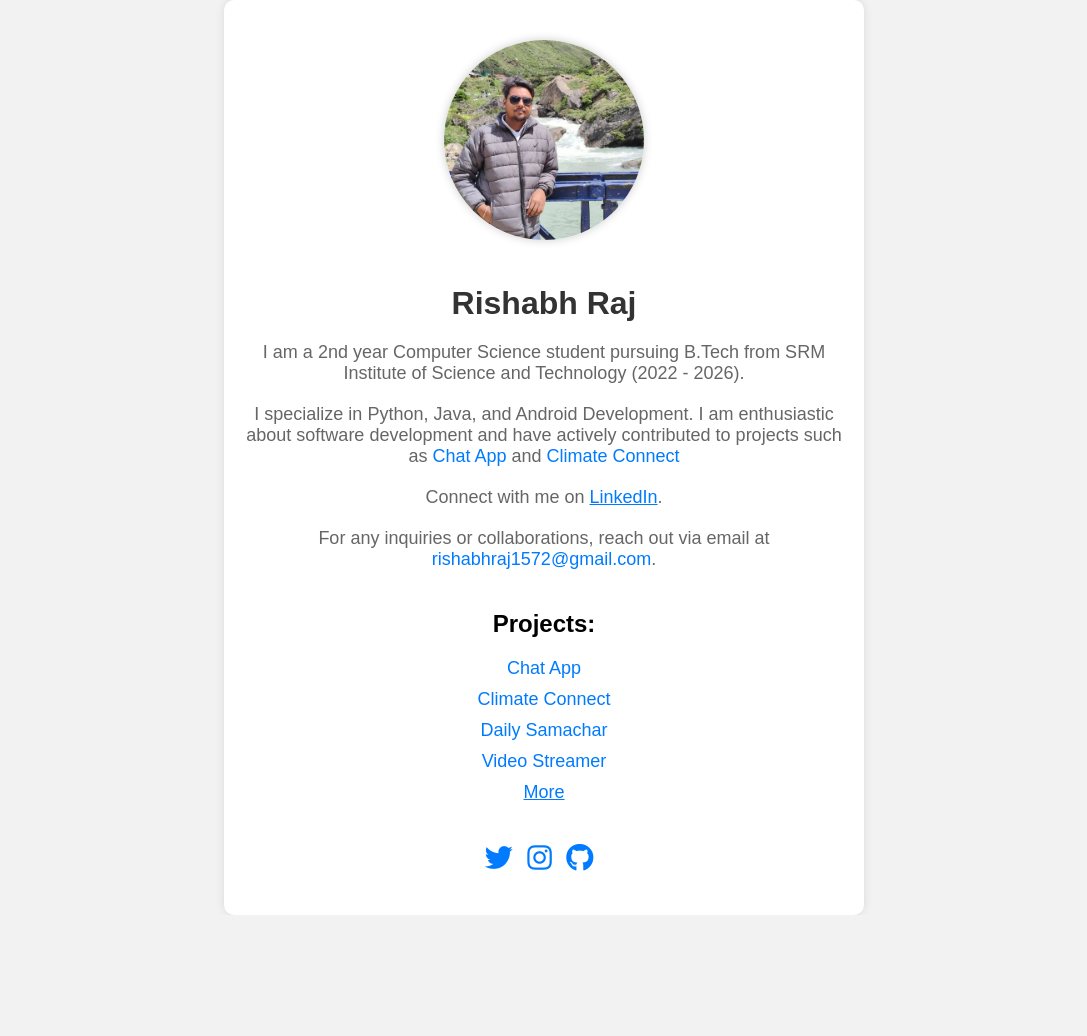
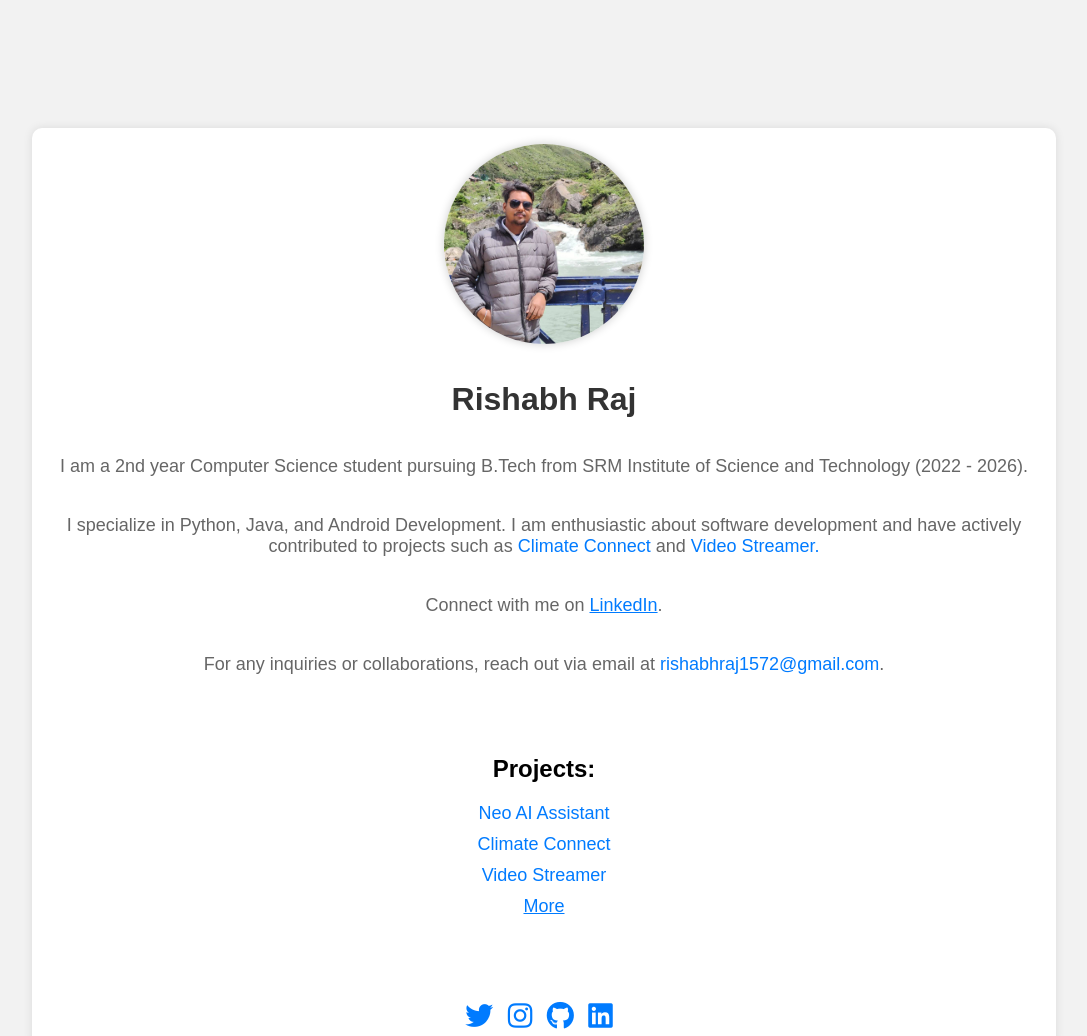
Before and after one commit to rishabhraj1572/Pinfo, a plain HTML site: page index.html in a window 1280 px wide. Shown: the top 1036 px of the page, without its empty margins (96-1183 px from the left). Before the commit the page ends 915 px from the top, so only its background shows below. Drawn offline with Linux system fonts and the light colour scheme.

Commit message:
Update index.html

```diff
--- a/index.html
+++ b/index.html
@@ -14,13 +14,21 @@
     }
 
     .container {
-      max-width: 600px;
-      margin: 0 auto;
-      padding: 40px 20px;
+      /* max-width: 600px; */
+      /* margin: 50px ;
+      padding: 40px 20px; */
       text-align: center;
       background-color: #ffffff;
       border-radius: 10px;
       box-shadow: 0px 0px 10px rgba(0, 0, 0, 0.1);
+      width: 80%;
+      height: 80%;
+      display: flex;
+      flex-direction: column;
+      justify-content: center;
+      align-items: center;
+      margin: 10%;
+
     }
 
     h1 {
@@ -74,28 +82,28 @@
 </head>
 <body>
   <div class="container">
-    <img src="myImg.jpg" alt="Rishabh Raj">
+    <img src="myImg.jpg" alt="Rishabh Raj" style="margin: 1rem;">
 
-    <h1>Rishabh Raj</h1>
-    <p>I am a 2nd year Computer Science student pursuing B.Tech from SRM Institute of Science and Technology (2022 - 2026).</p>
-    <p>I specialize in Python, Java, and Android Development. I am enthusiastic about software development and have actively contributed to projects such as <a href="https://github.com/rishabhraj1572/chat_app" target="_blank">Chat App</a> and <a href="https://github.com/rishabhraj1572/ClimateConnect" target="_blank">Climate Connect</a></p>
-    <p>Connect with me on <a href="https://www.linkedin.com/in/rishabh-raj-ab3aa9253" target="_blank"><u>LinkedIn</u></a>.</p>
-    <p> For any inquiries or collaborations, reach out via email at <a href="mailto:rishabhraj1572@gmail.com">rishabhraj1572@gmail.com</a>.</p>
+    <h1 >Rishabh Raj</h1>
+    <p >I am a 2nd year Computer Science student pursuing B.Tech from SRM Institute of Science and Technology (2022 - 2026).</p>
+    <p >I specialize in Python, Java, and Android Development. I am enthusiastic about software development and have actively contributed to projects such as <a href="https://github.com/rishabhraj1572/ClimateConnect" target="_blank">Climate Connect</a> and <a href="https://github.com/rishabhraj1572/Video-Streamer" target="_blank">Video Streamer.</a></p>
+    <p >Connect with me on <a href="https://www.linkedin.com/in/rishabh-raj-ab3aa9253" target="_blank"><u>LinkedIn</u></a>.</p>
+    <p > For any inquiries or collaborations, reach out via email at <a href="mailto:rishabhraj1572@gmail.com">rishabhraj1572@gmail.com</a>.</p>
 
-    <div class="project-links">
+    <div class="project-links" >
       <h2>Projects:</h2>
-      <a href="https://github.com/rishabhraj1572/chat_app" target="_blank">Chat App</a>
+      <a href="https://github.com/rishabhraj1572/Neo-AI-Assistant" target="_blank">Neo AI Assistant</a>
       <a href="https://github.com/rishabhraj1572/ClimateConnect" target="_blank">Climate Connect</a>
-      <a href="https://github.com/rishabhraj1572/Daily-Samachar" target="_blank">Daily Samachar</a>
       <a href="https://github.com/rishabhraj1572/Video-Streamer" target="_blank">Video Streamer</a>
       <a href="https://github.com/rishabhraj1572/" target="_blank"><u>More</u></a>
     </div>
 
-    <p></p>
-    <div class="social-icons">
+    <p ></p>
+    <div class="social-icons" style="margin: 1rem;" >
       <a href="https://twitter.com/rishabhraj1572" target="_blank"><i class="fab fa-twitter"></i></a>
       <a href="https://www.instagram.com/rishabhraj157" target="_blank"><i class="fab fa-instagram"></i></a>
       <a href="https://github.com/rishabhraj1572" target="_blank"><i class="fab fa-github"></i></a>
+      <a href="https://linkedin.com/in/rishabhraj157" target="_blank"><i class="fab fa-linkedin"></i></a>
     </div>
   </div>
 
```
